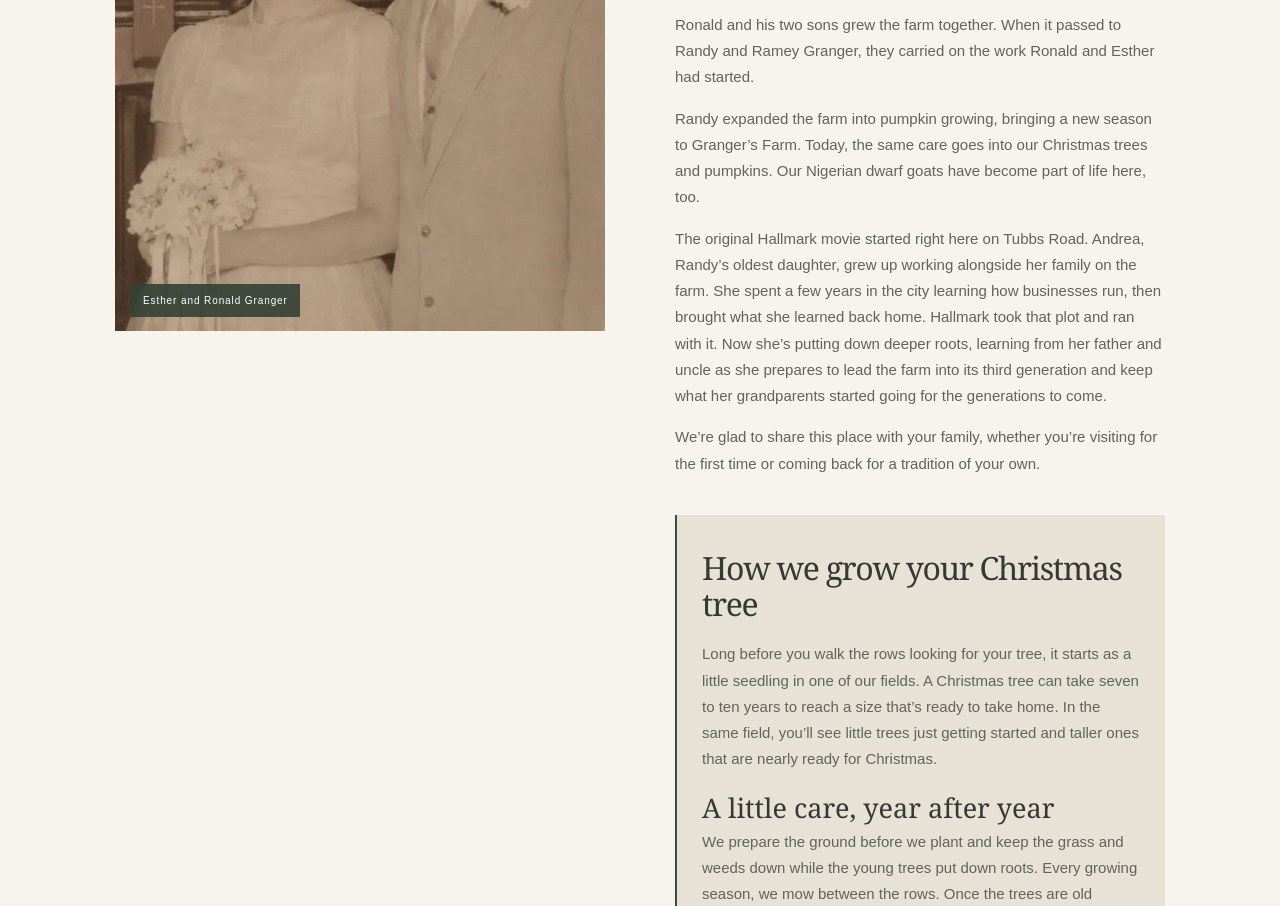
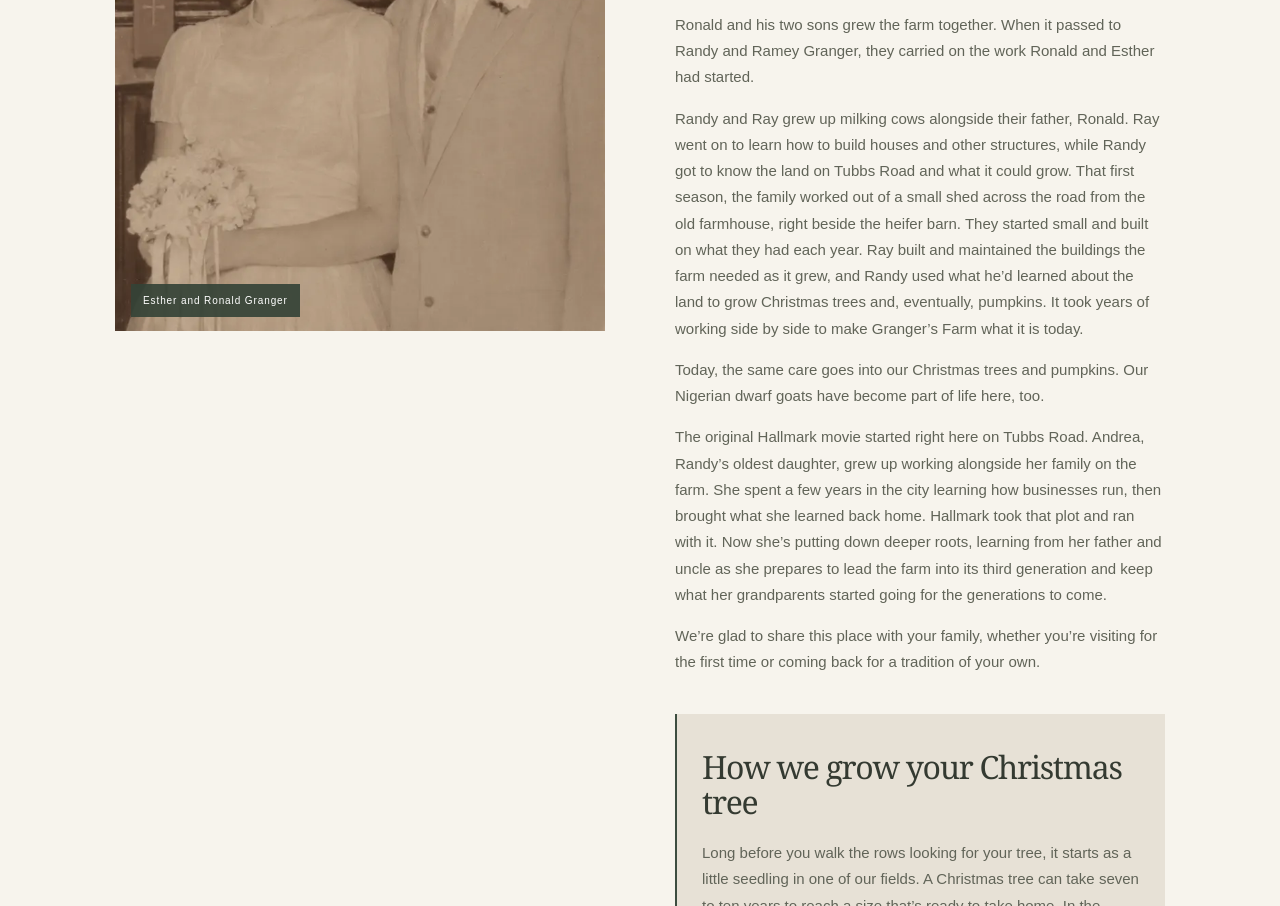
Before and after one commit to grangersfarm/grangers-farm-public, a plain HTML site: page our-family-farm/index.html in a window 1280 px wide. Shown: the part 1075-1981 px from the top of the page. Drawn offline with Linux system fonts and the light colour scheme.

Commit message:
Add Randy and Ray’s story to the family farm page

```diff
--- a/our-family-farm/index.html
+++ b/our-family-farm/index.html
@@ -2,7 +2,8 @@
 <p>In 1969, Ronald and Esther Granger bought a small dairy farm from relatives in Mexico, New York. They planned to keep milking cows, but as more small dairies closed, Ronald could see the choice ahead: grow the dairy to keep it going, or find a different way to farm the land.</p>
 <p>Ronald chose to grow Christmas trees. He and his son Randy planted their first trees in the early 1980s and spent years preparing and tending the fields. That work paid off in the winter of 1997, when the family sold its first Christmas tree.</p>
 <p>Ronald and his two sons grew the farm together. When it passed to Randy and Ramey Granger, they carried on the work Ronald and Esther had started.</p>
-<p>Randy expanded the farm into pumpkin growing, bringing a new season to Granger’s Farm. Today, the same care goes into our Christmas trees and pumpkins. Our Nigerian dwarf goats have become part of life here, too.</p>
+<p>Randy and Ray grew up milking cows alongside their father, Ronald. Ray went on to learn how to build houses and other structures, while Randy got to know the land on Tubbs Road and what it could grow. That first season, the family worked out of a small shed across the road from the old farmhouse, right beside the heifer barn. They started small and built on what they had each year. Ray built and maintained the buildings the farm needed as it grew, and Randy used what he’d learned about the land to grow Christmas trees and, eventually, pumpkins. It took years of working side by side to make Granger’s Farm what it is today.</p>
+<p>Today, the same care goes into our Christmas trees and pumpkins. Our Nigerian dwarf goats have become part of life here, too.</p>
 <p>The original Hallmark movie started right here on Tubbs Road. Andrea, Randy’s oldest daughter, grew up working alongside her family on the farm. She spent a few years in the city learning how businesses run, then brought what she learned back home. Hallmark took that plot and ran with it. Now she’s putting down deeper roots, learning from her father and uncle as she prepares to lead the farm into its third generation and keep what her grandparents started going for the generations to come.</p>
 <p>We’re glad to share this place with your family, whether you’re visiting for the first time or coming back for a tradition of your own.</p>
 </section><section class="hours-box" id="growing-christmas-trees" aria-labelledby="growing-christmas-trees-heading">
```
